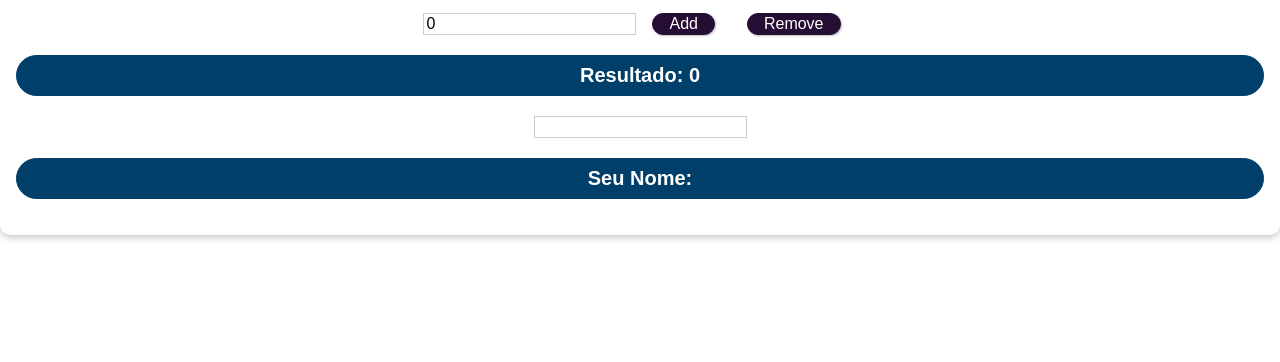
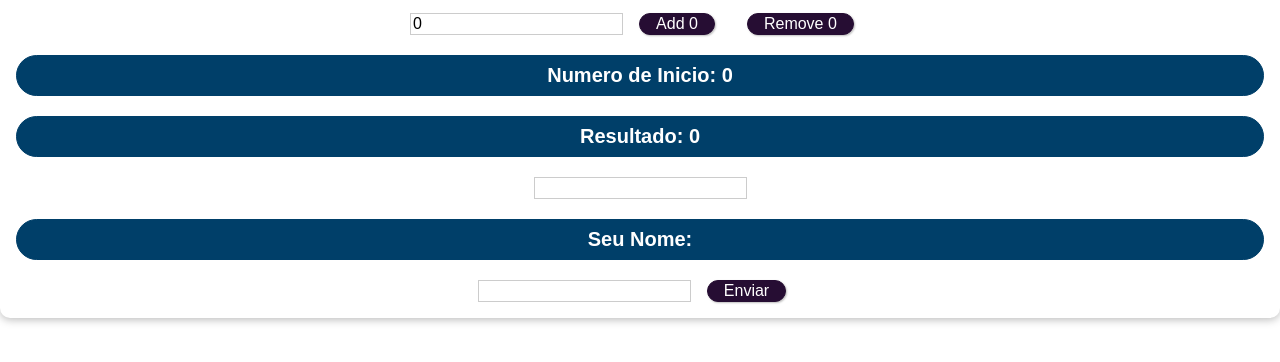
Before and after one commit to SammLopes/Estudo-Vue.js, a plain HTML site: page contador-vue/index.html in a window 1280 px wide. Shown: the part 268-630 px from the top of the page. Drawn offline with nearby package versions, Linux system fonts and the light colour scheme.

Commit message:
Projeto atualizado

```diff
--- a/contador-vue/app.js
+++ b/contador-vue/app.js
@@ -4,6 +4,7 @@ const app = Vue.createApp({
             counter: 0,
             inter: 0,
             name: '',
+            confirmarName: '',
         }
     },
 
@@ -28,6 +29,21 @@ const app = Vue.createApp({
                 this.name = event.target.value + " " + lastName;
             }
         },
+
+        setInter(event, num){
+            if(!isNaN(num)){
+                this.num = event.target.value;
+            }
+        },
+
+        envioForm(){
+            //event.preventDefault() usado apra imperdir o reload da pagina logo o envio do formulário
+            alert('Dados enviados com sucesso!!!');
+        },
+
+        confirmaNome(){
+            this.confirmarName = this.name;
+        }
     }
 });
 app.mount('#events');
--- a/contador-vue/index.html
+++ b/contador-vue/index.html
@@ -12,12 +12,17 @@
     </header>
     <section id="events">
         <h2>Eventos em Ação</h2>
-        <input type="text" v-model="inter">
-        <button v-on:click="add(inter)">Add</button>
-        <button v-on:click="reduce(inter)">Remove</button>
+        <input type="text" v-model="inter" v-on:input="setInter">
+        <button v-on:click="add(inter)">Add <span>{{ inter }}</span></button>
+        <button v-on:click="reduce(inter)">Remove <span>{{ inter }}</span></button>
+        <p v-once>Numero de Inicio: {{ counter }}</p>
         <p>Resultado: {{ counter }}</p>
-        <input type="text" v-on:input="setName($event, 'Gestor')">
-        <p>Seu Nome: {{ name }}</p>
+        <input type="text" v-on:input="setName($event, 'Gestor')" v-on:keyup.enter="confirmaNome">
+        <p>Seu Nome: {{ confirmarName }}</p>
+        <form v-on:submit.prevent="envioForm">
+            <input type="text">
+            <button>Enviar</button>
+        </form>
     </section>
     <script src="https://unpkg.com/vue@3/dist/vue.global.js"></script>
     <script src="app.js"></script>
```
